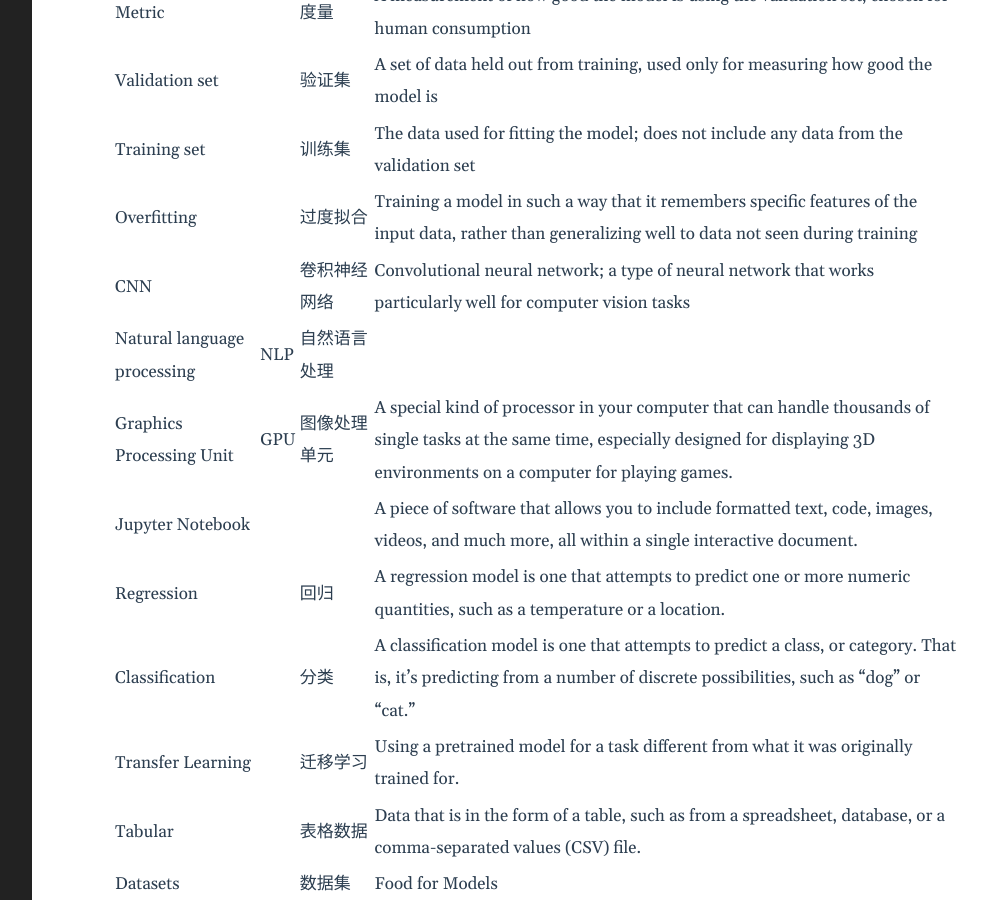
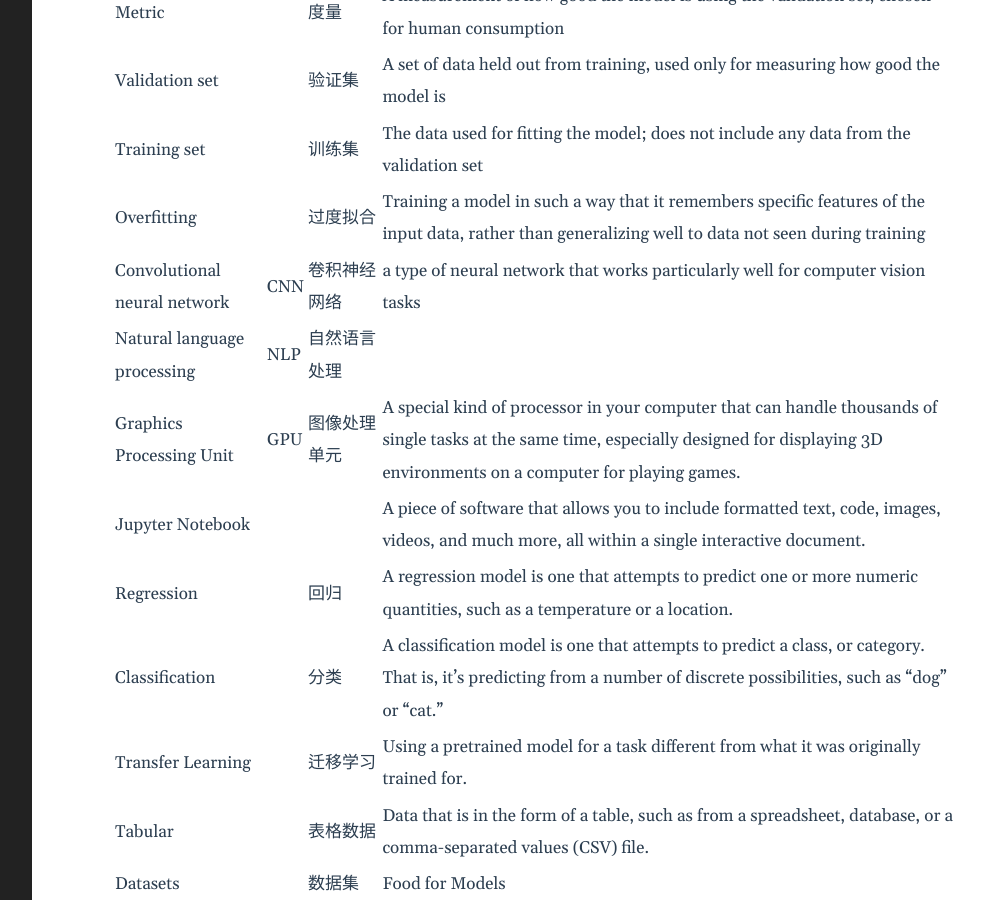
Before and after one commit to yejinp/yejinp.github.io, a Jekyll site: the page built from _posts/2025-08-11-学习AI 之 术语.markdown, in a window 1280 px wide and 900 px high, scrolled down 860 px. Shown: the whole window, without its empty margins (188-1175 px from the left). Built offline with Jekyll 4.4.1, drawn with Linux system fonts in a browser that asks for light colours.

Commit message:
调优术语

```diff
--- a/_posts/2025-08-11-学习AI 之 术语.markdown
+++ b/_posts/2025-08-11-学习AI 之 术语.markdown
@@ -23,7 +23,7 @@ category: AI
 | Validation set | | 验证集 | A set of data held out from training, used only for measuring how good the model is | |
 | Training set | |训练集 | The data used for fitting the model; does not include any data from the validation set | |
 | Overfitting | |过度拟合 | Training a model in such a way that it remembers specific features of the input data, rather than generalizing well to data not seen during training | |
-| CNN | | 卷积神经网络 | Convolutional neural network; a type of neural network that works particularly well for computer vision tasks | |
+| Convolutional neural network | CNN | 卷积神经网络 | a type of neural network that works particularly well for computer vision tasks | |
 | Natural language processing | NLP | 自然语言处理 | | | |
 | Graphics Processing Unit | GPU |图像处理单元 | A special kind of processor in your computer that can handle thousands of single tasks at the same time, especially designed for displaying 3D environments on a computer for playing games. | |
 | Jupyter Notebook | |  | A piece of software that allows you to include formatted text, code, images, videos, and much more, all within a single interactive document.| |
```
